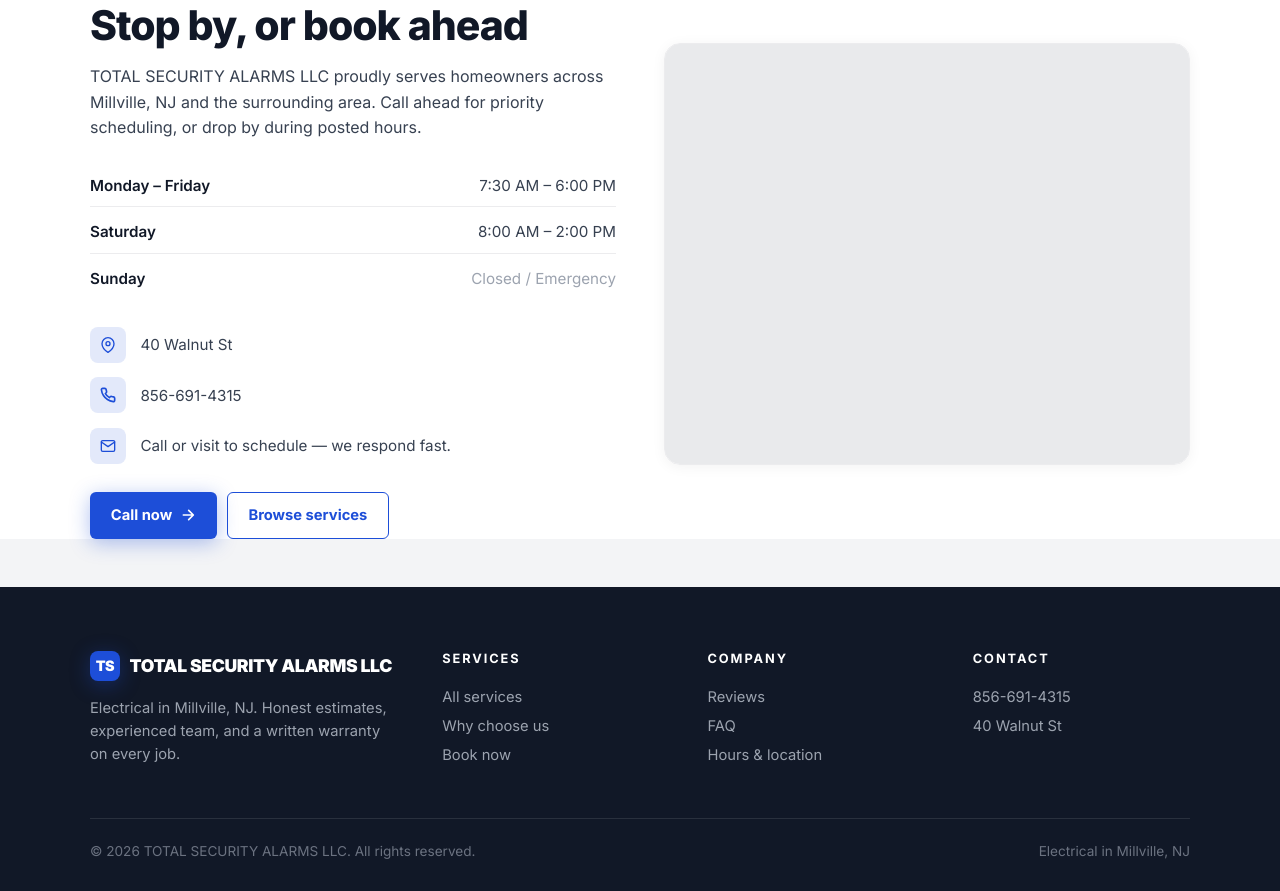
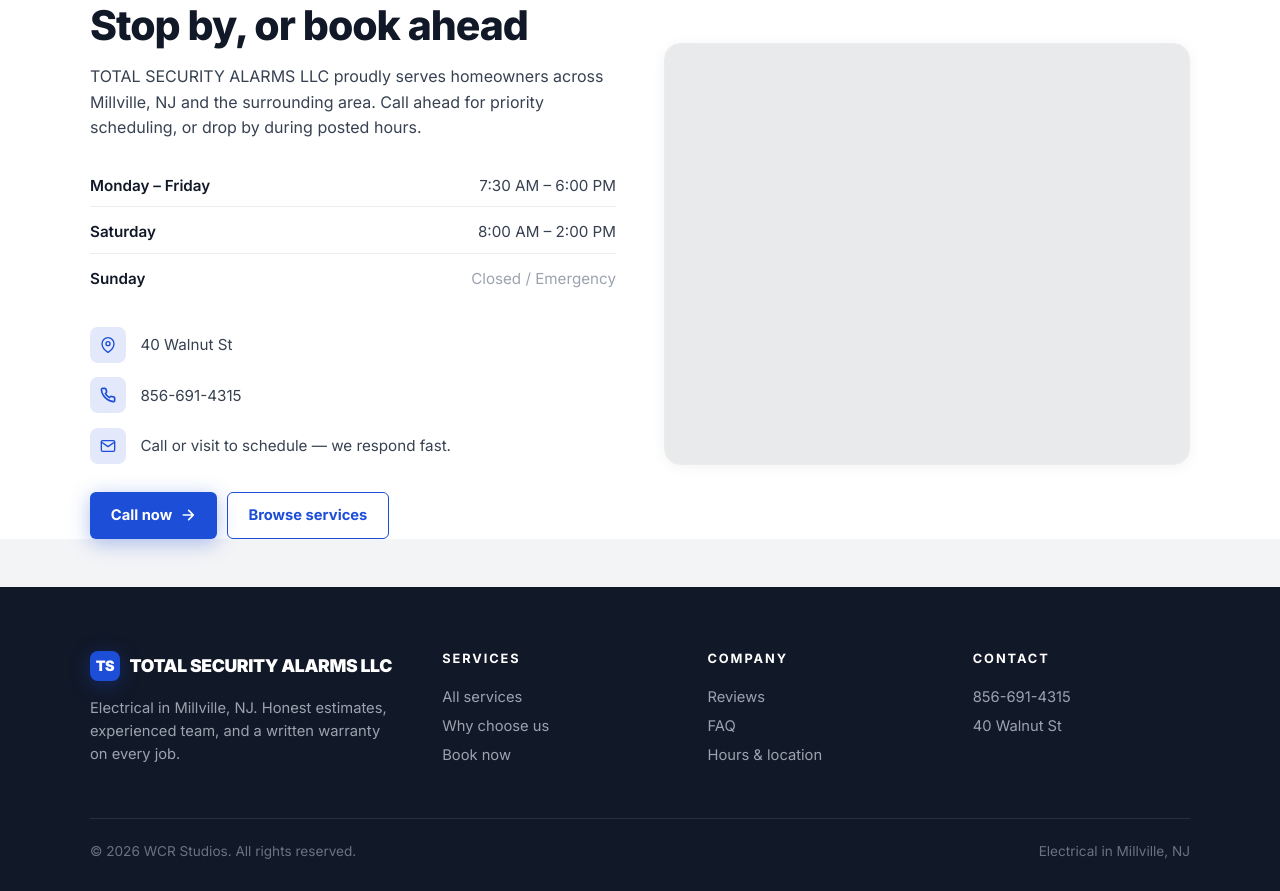
Before and after one commit to Wrenbjor/trades--total-security-alarms-llc, a plain HTML site: page index.html in a window 1280 px wide. Shown: the part 4647-5538 px from the top of the page. Drawn offline with nearby package versions, Linux system fonts and the light colour scheme; no server answers.

Commit message:
Update site

```diff
--- a/index.html
+++ b/index.html
@@ -605,7 +605,7 @@ footer{background:#111827;color:#cbd5d1;padding:4rem 2rem 2rem}
     </div>
   </div>
   <div class="foot-bottom">
-    <div>&copy; 2026 TOTAL SECURITY ALARMS LLC. All rights reserved.</div>
+    <div>&copy; 2026 WCR Studios. All rights reserved.</div>
     <div>Electrical in Millville, NJ</div>
   </div>
 </footer>
```
